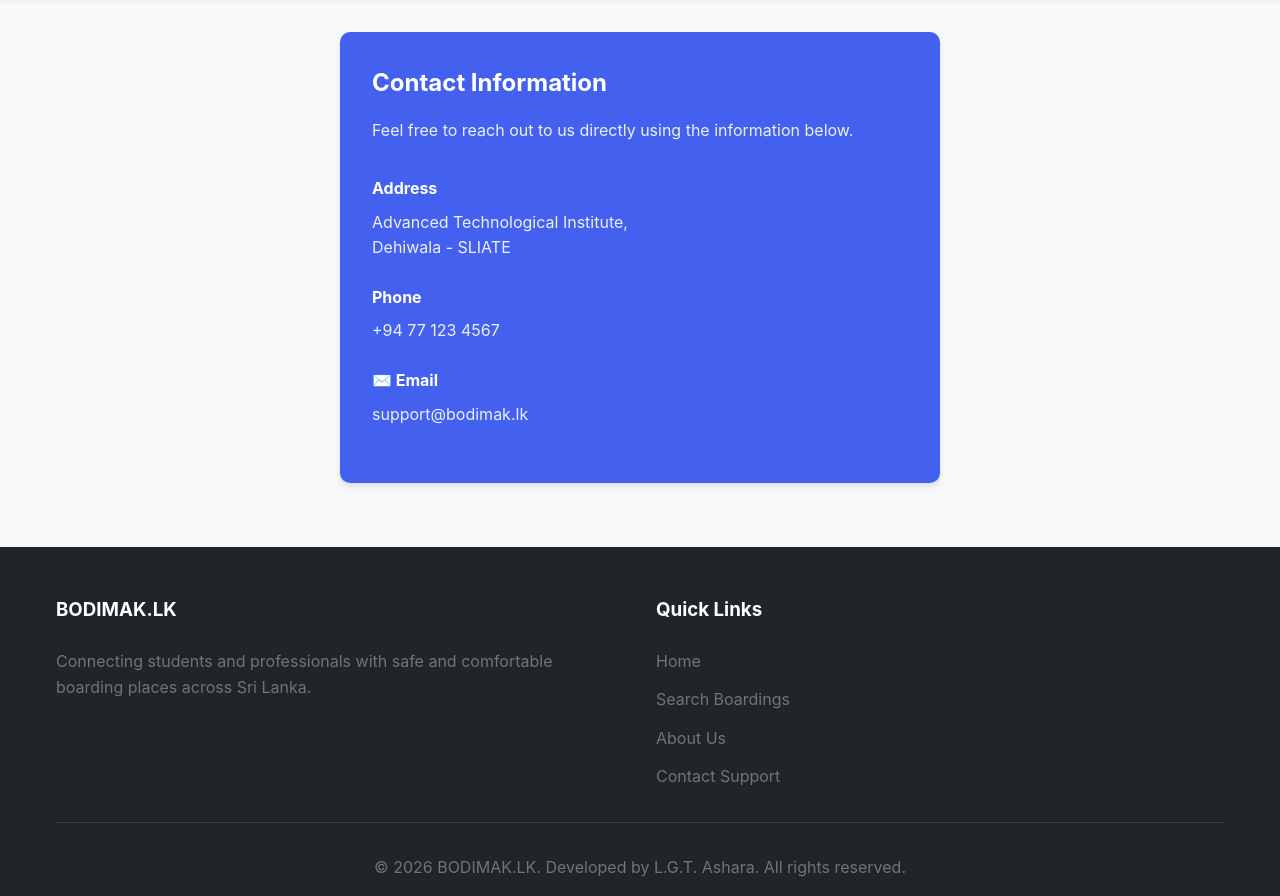
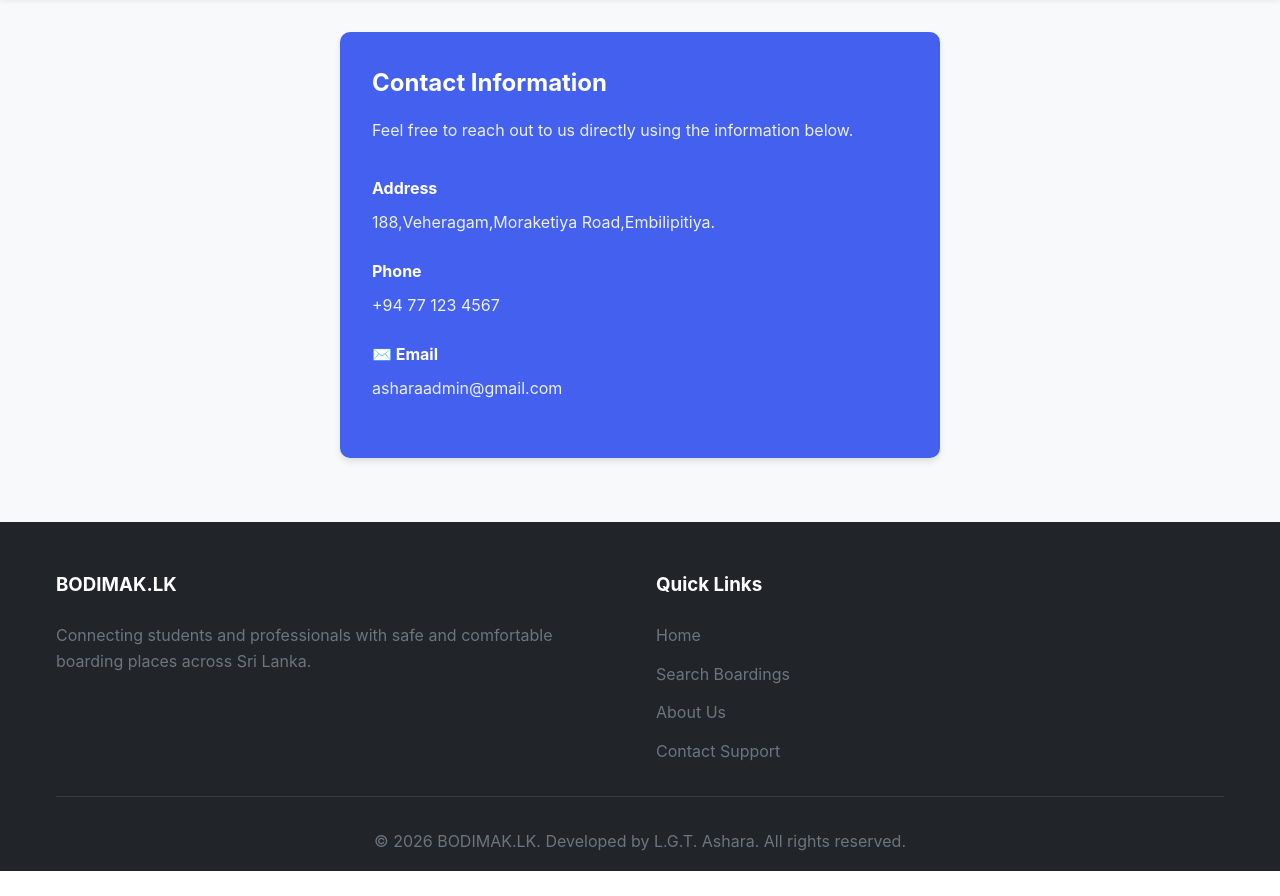
Before and after one commit to Tharushiashara/BODIMAK.LK, a PHP site: page /contact.php in a window 1280 px wide. Shown: the part 80-976 px from the top of the page. After the commit the page ends 951 px from the top, so only its background shows below. Run offline with PHP 8.4, Linux system fonts and the light colour scheme.

Commit message:
fix: update contact address and support email information in contact page

```diff
--- a/contact.php
+++ b/contact.php
@@ -43,7 +43,7 @@ if ($_SERVER['REQUEST_METHOD'] == 'POST') {
 
         <div style="margin-bottom: 1.5rem;">
             <h4 style="color: white; margin-bottom: 0.5rem;"> Address</h4>
-            <p style="opacity: 0.9;">Advanced Technological Institute,<br>Dehiwala - SLIATE</p>
+            <p style="opacity: 0.9;">188,Veheragam,Moraketiya Road,Embilipitiya.<br></p>
         </div>
         <div style="margin-bottom: 1.5rem;">
             <h4 style="color: white; margin-bottom: 0.5rem;"> Phone</h4>
@@ -51,7 +51,7 @@ if ($_SERVER['REQUEST_METHOD'] == 'POST') {
         </div>
         <div style="margin-bottom: 1.5rem;">
             <h4 style="color: white; margin-bottom: 0.5rem;">✉️ Email</h4>
-            <p style="opacity: 0.9;">support@bodimak.lk</p>
+            <p style="opacity: 0.9;">asharaadmin@gmail.com</p>
         </div>
     </div>
 
```
